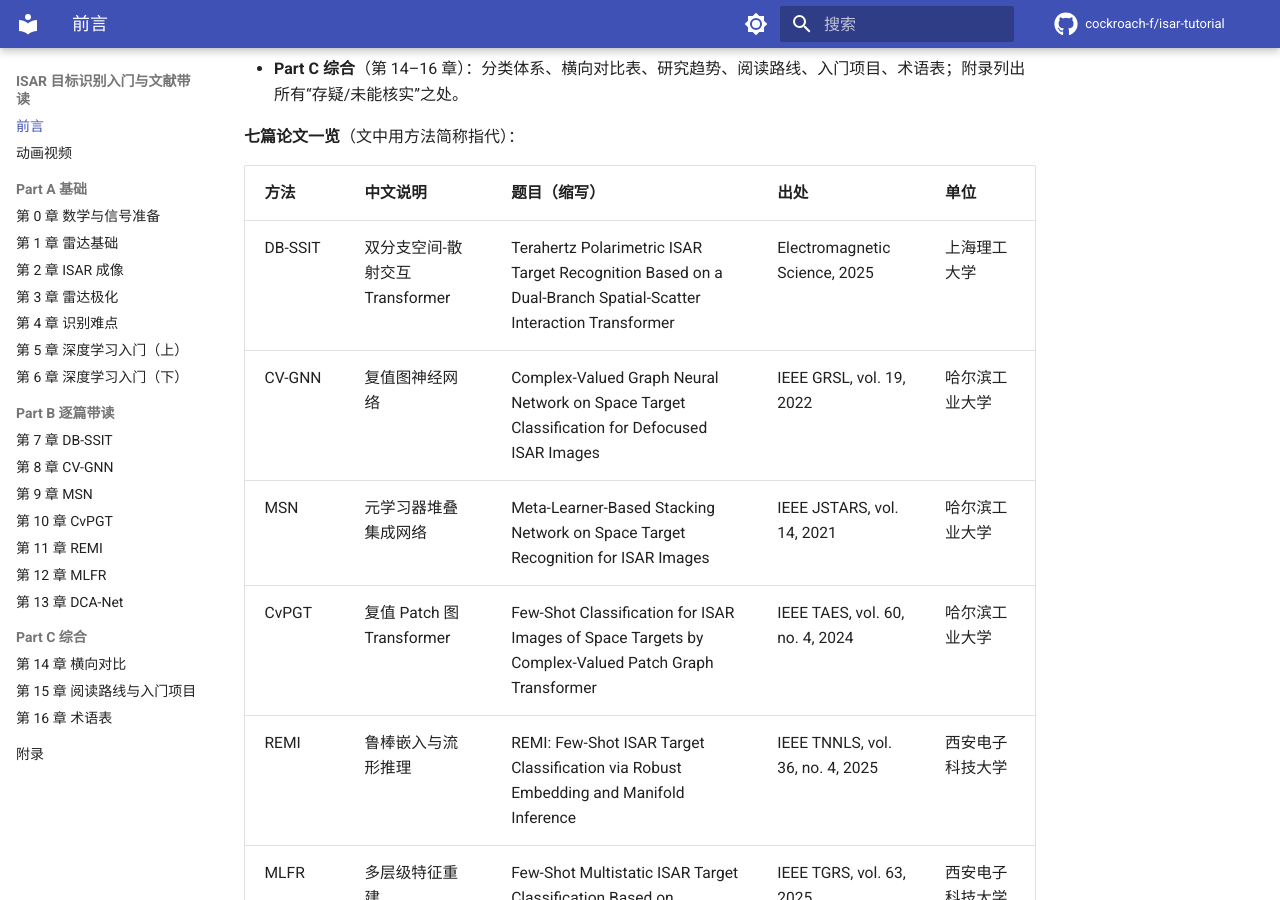
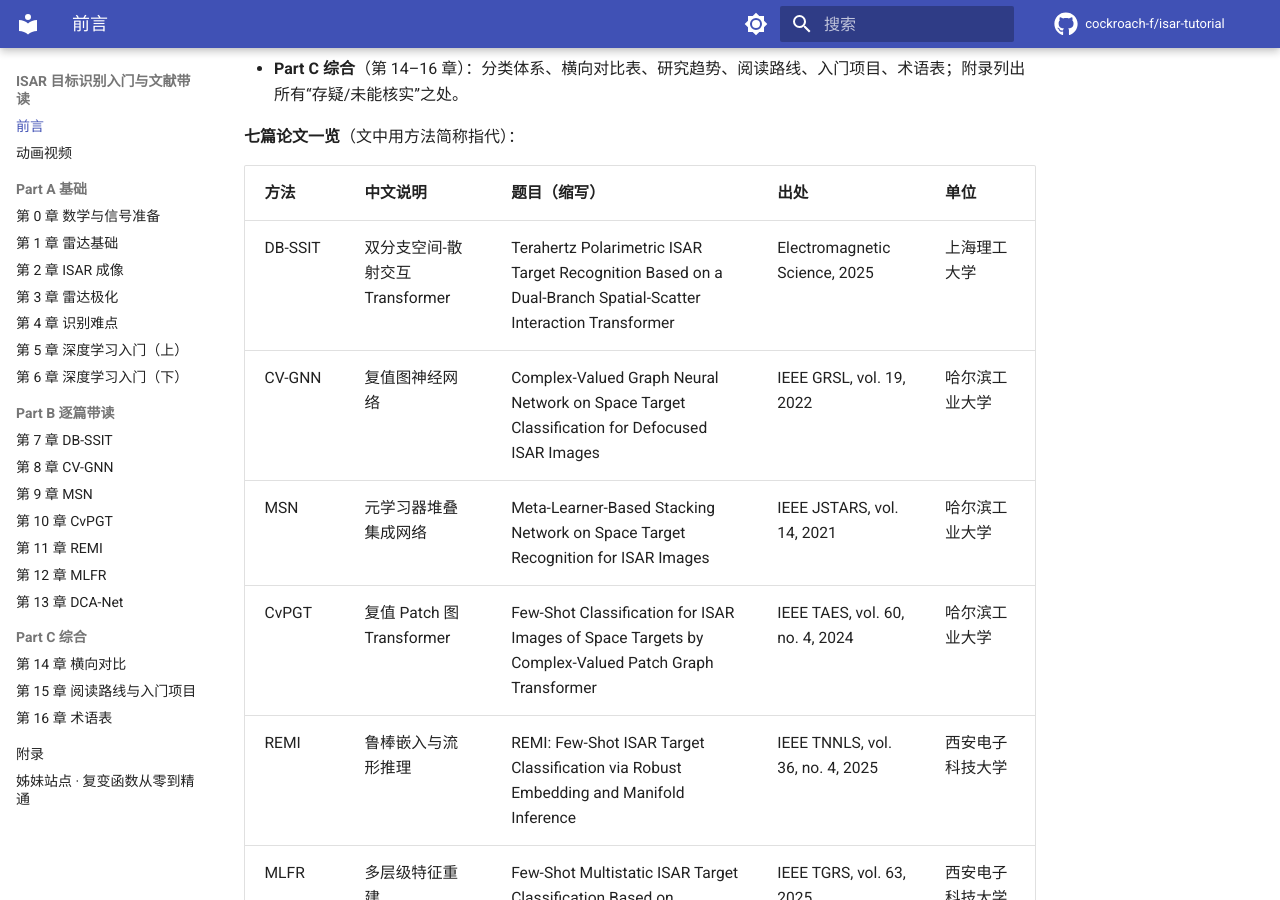
Before and after one commit to cockroach-f/isar-tutorial, an MkDocs documentation site: the page built from docs/index.md, in a window 1280 px wide and 900 px high, scrolled down 544 px. Built offline with MkDocs 1.6.1 and Material for MkDocs 9.7.7, drawn with Linux system fonts in a browser that asks for light colours; comment, search, counter and statistics services are not loaded.

Commit message:
导航与 README 增加姊妹站点链接：复变函数从零到精通

```diff
--- a/mkdocs.yml
+++ b/mkdocs.yml
@@ -98,3 +98,4 @@ nav:
       - 第 15 章 阅读路线与入门项目: part-c/C2_projects.md
       - 第 16 章 术语表: part-c/C3_glossary.md
   - 附录: appendix.md
+  - 姊妹站点 · 复变函数从零到精通: https://cockroach-f.github.io/complex-functions/
```
Also changed, not shown: README.md (+2 -0 lines).
